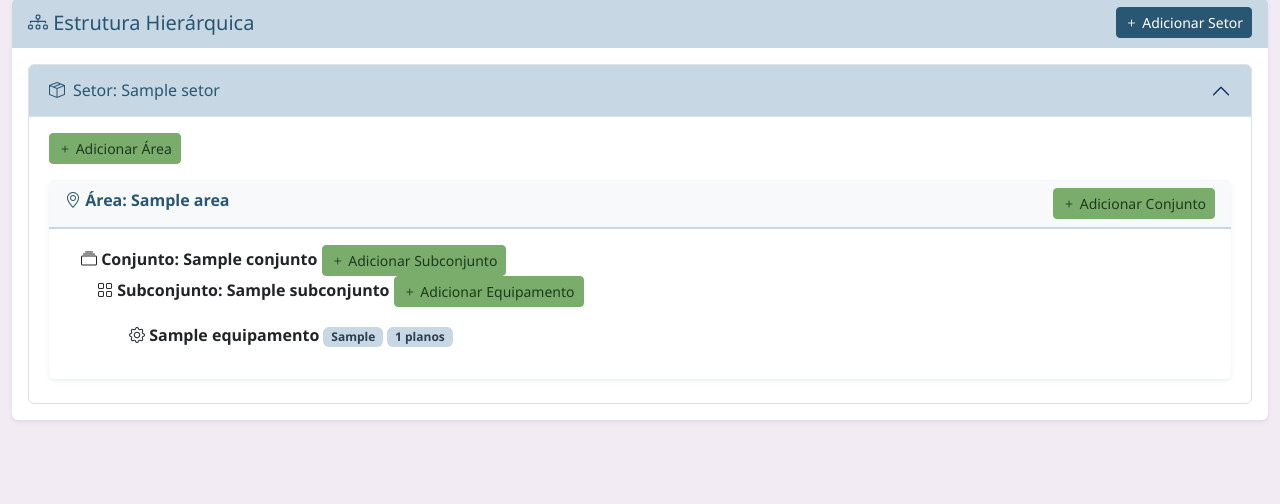
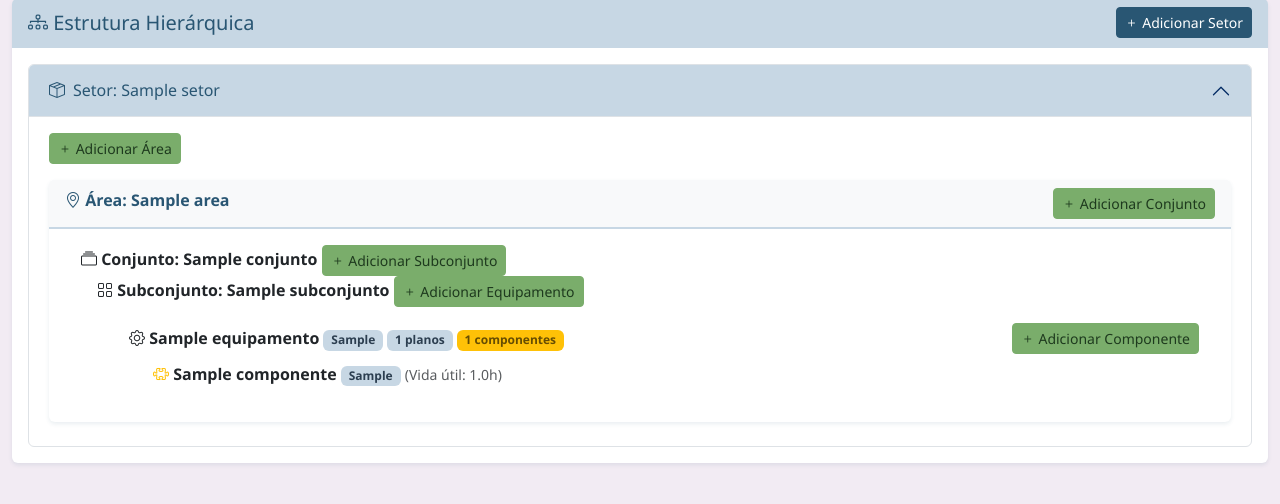
Before and after one commit to jcsouzadev/PlanCheck, a Flask app: page /empresas/1 in a window 1280 px wide, after a click that opens the changed part. Shown: the part 199-703 px from the top of the page. Run offline with Flask 3, Linux system fonts and the light colour scheme; a user stored in the database is signed in; tables that the repository leaves empty hold one stand-in row (values such as "Sample post").

Commit message:
Add component details to equipment hierarchy view
Update templates/ver_empresa.html to display equipment components and add a button to add new components.

Replit-Commit-Author: Agent
Replit-Commit-Session-Id: 4f882a3d-8ae1-42ec-80e5-675a41a13642
Replit-Commit-Checkpoint-Type: full_checkpoint
Replit-Commit-Screenshot-Url: https://storage.googleapis.com/screenshot-production-us-central1/cc179dff-f5f1-4a30-a98d-f458b5e00ebe/4f882a3d-8ae1-42ec-80e5-675a41a13642/m8IsUJv

```diff
--- a/templates/ver_empresa.html
+++ b/templates/ver_empresa.html
@@ -67,9 +67,31 @@
                                                             <ul class="list-group list-group-flush ms-3 mt-2">
                                                                 {% for equipamento in subconjunto.equipamentos %}
                                                                 <li class="list-group-item">
-                                                                    <i class="bi bi-gear"></i> <strong>{{ equipamento.nome }}</strong>
-                                                                    {% if equipamento.codigo %}<span class="badge bg-secondary">{{ equipamento.codigo }}</span>{% endif %}
-                                                                    <span class="badge bg-info">{{ equipamento.planos|length }} planos</span>
+                                                                    <div class="d-flex justify-content-between align-items-center">
+                                                                        <div>
+                                                                            <i class="bi bi-gear"></i> <strong>{{ equipamento.nome }}</strong>
+                                                                            {% if equipamento.codigo %}<span class="badge bg-secondary">{{ equipamento.codigo }}</span>{% endif %}
+                                                                            <span class="badge bg-info">{{ equipamento.planos|length }} planos</span>
+                                                                            <span class="badge bg-warning text-dark">{{ equipamento.componentes|length }} componentes</span>
+                                                                        </div>
+                                                                        <button type="button" class="btn btn-sm btn-success" onclick="showComponenteModal({{ equipamento.id }}, '{{ equipamento.nome }}')">
+                                                                            <i class="bi bi-plus"></i> Adicionar Componente
+                                                                        </button>
+                                                                    </div>
+                                                                    {% if equipamento.componentes %}
+                                                                    <ul class="list-unstyled ms-4 mt-2">
+                                                                        {% for componente in equipamento.componentes %}
+                                                                        <li class="mb-1">
+                                                                            <i class="bi bi-puzzle text-warning"></i>
+                                                                            <strong>{{ componente.nome }}</strong>
+                                                                            {% if componente.tag %}<span class="badge bg-secondary">{{ componente.tag }}</span>{% endif %}
+                                                                            {% if componente.vida_util_estimada %}
+                                                                            <small class="text-muted">(Vida útil: {{ componente.vida_util_estimada }}h)</small>
+                                                                            {% endif %}
+                                                                        </li>
+                                                                        {% endfor %}
+                                                                    </ul>
+                                                                    {% endif %}
                                                                 </li>
                                                                 {% endfor %}
                                                             </ul>
@@ -221,6 +243,38 @@
         </div>
     </div>
 </div>
+
+<div class="modal fade" id="modalNovoComponente" tabindex="-1">
+    <div class="modal-dialog">
+        <div class="modal-content">
+            <form method="POST" id="formComponente">
+                <div class="modal-header">
+                    <h5 class="modal-title">Novo Componente</h5>
+                    <button type="button" class="btn-close" data-bs-dismiss="modal"></button>
+                </div>
+                <div class="modal-body">
+                    <p class="text-muted">Equipamento: <strong id="equipamentoNome"></strong></p>
+                    <div class="mb-3">
+                        <label for="nomeComponente" class="form-label">Nome do Componente *</label>
+                        <input type="text" class="form-control" id="nomeComponente" name="nome" required>
+                    </div>
+                    <div class="mb-3">
+                        <label for="tagComponente" class="form-label">Tag/Identificação</label>
+                        <input type="text" class="form-control" id="tagComponente" name="tag">
+                    </div>
+                    <div class="mb-3">
+                        <label for="vidaUtilComponente" class="form-label">Vida Útil Estimada (horas)</label>
+                        <input type="number" step="0.01" class="form-control" id="vidaUtilComponente" name="vida_util_estimada">
+                    </div>
+                </div>
+                <div class="modal-footer">
+                    <button type="button" class="btn btn-secondary" data-bs-dismiss="modal">Cancelar</button>
+                    <button type="submit" class="btn btn-primary">Salvar</button>
+                </div>
+            </form>
+        </div>
+    </div>
+</div>
 {% endblock %}
 
 {% block scripts %}
@@ -248,5 +302,11 @@ function showEquipamentoModal(subconjuntoId, subconjuntoNome) {
     document.getElementById('formEquipamento').action = `/subconjuntos/${subconjuntoId}/equipamento`;
     new bootstrap.Modal(document.getElementById('modalNovoEquipamento')).show();
 }
+
+function showComponenteModal(equipamentoId, equipamentoNome) {
+    document.getElementById('equipamentoNome').textContent = equipamentoNome;
+    document.getElementById('formComponente').action = `/equipamentos/${equipamentoId}/componente`;
+    new bootstrap.Modal(document.getElementById('modalNovoComponente')).show();
+}
 </script>
 {% endblock %}
```
Also changed, not shown: 1 other file.
